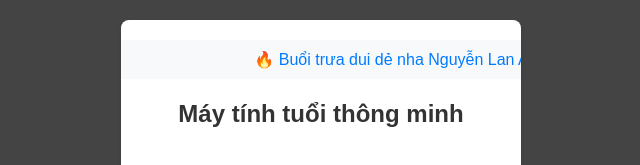
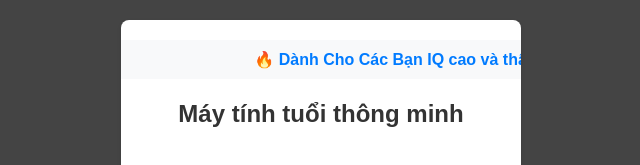
Before and after one commit to DahliaS2/DahliaS2.github.io, a plain HTML site: page index.html in a window 1280 px wide. Shown: the top 165 px of the page, 319-959 px from the left. Drawn offline with Linux system fonts and the light colour scheme.

Commit message:
1index.html

```diff
--- a/index.html
+++ b/index.html
@@ -214,7 +214,7 @@
 <body>
     <div class="container">
         <div class="scroll-text">
-            <p> 🔥 Buổi trưa dui dẻ nha Nguyễn Lan Anh, 💞💞 </p>
+            <p> <strong> 🔥 Dành Cho Các Bạn IQ cao và thật sự thông minh sẽ nhìn thấy các tâm hồn </strong> 💞💞 </p>
         </div>
         <h1>Máy tính tuổi thông minh</h1>
         <div class="input-group">
```
